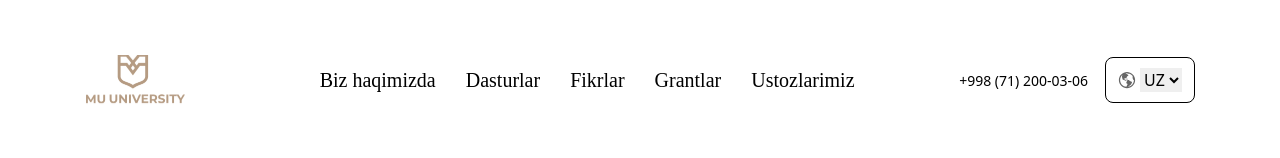
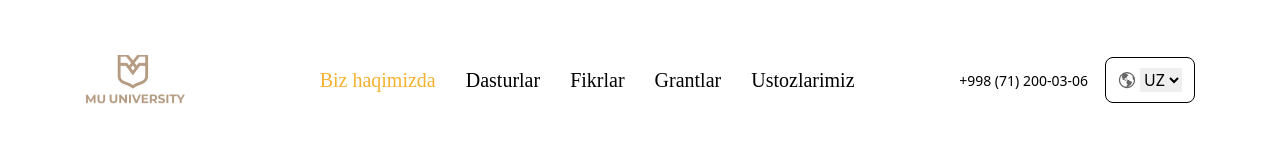
Before and after one commit to YoqubovOzodbek12/millatumidi, a React (Vite) app: page / in a window 1280 px wide. In both pictures the pointer is over the link "Biz haqimizda". Shown: the top 158 px of the page. Built offline with nearby package versions, Linux system fonts and the light colour scheme; a web font is replaced by a local one.

Commit message:
first commit

```diff
--- a/src/pages/Home/Home.css
+++ b/src/pages/Home/Home.css
@@ -27,6 +27,10 @@
   padding-left: 30px;
   font-size: 20px;
   line-height: 24.26px;
+}
+
+.header-middle-link:hover {
+  color: #F5B230;
 }
 
 /* .header-middle-link:nth-child(1) {
```
